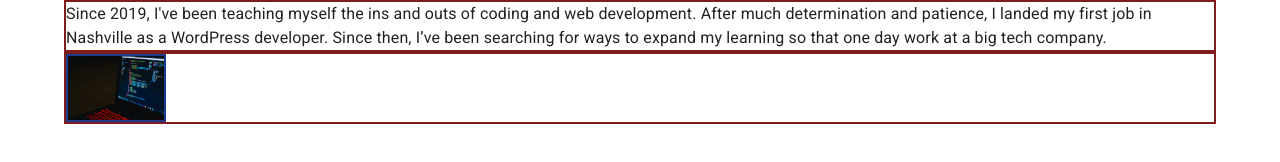
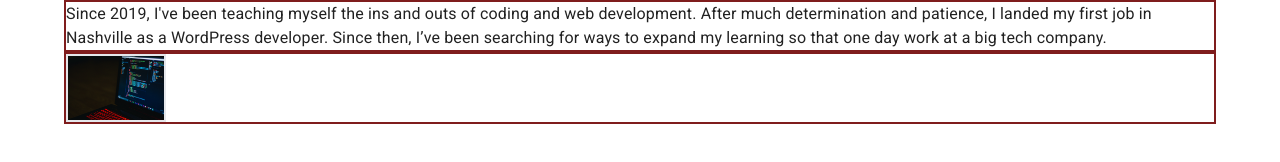
Before and after one commit to DanielCW7/web-portfolio, a Next.js app: page / in a window 1280 px wide. Shown: the part 426-588 px from the top of the page. Built offline with nearby package versions, Linux system fonts and the light colour scheme.

Commit message:
"another one"

```diff
--- a/components/aboutBlurb.js
+++ b/components/aboutBlurb.js
@@ -12,7 +12,7 @@ const AboutBlurb = () => {
                 so that one day work at a big tech company.
             </Box>
             <Box className="border-2 border-red-900 flex-1">
-                <Image height={100} width={100} src={laptop2} className="border-2 border-blue-900"/>
+                <Image height={100} width={100} src={laptop2} className="border-2 border-blue-900gg"/>
             </Box>
         </Container>
     )
```
